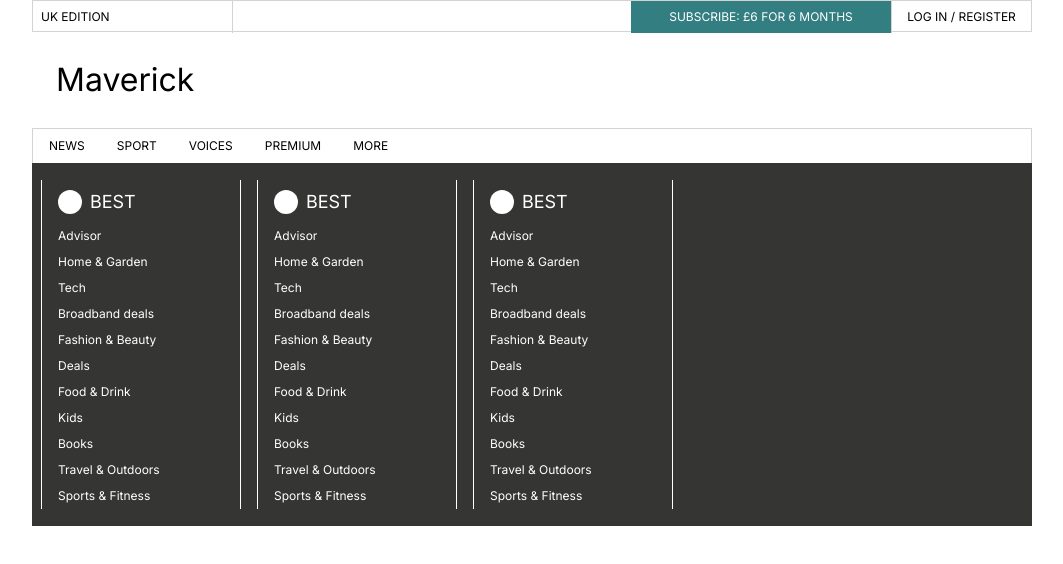
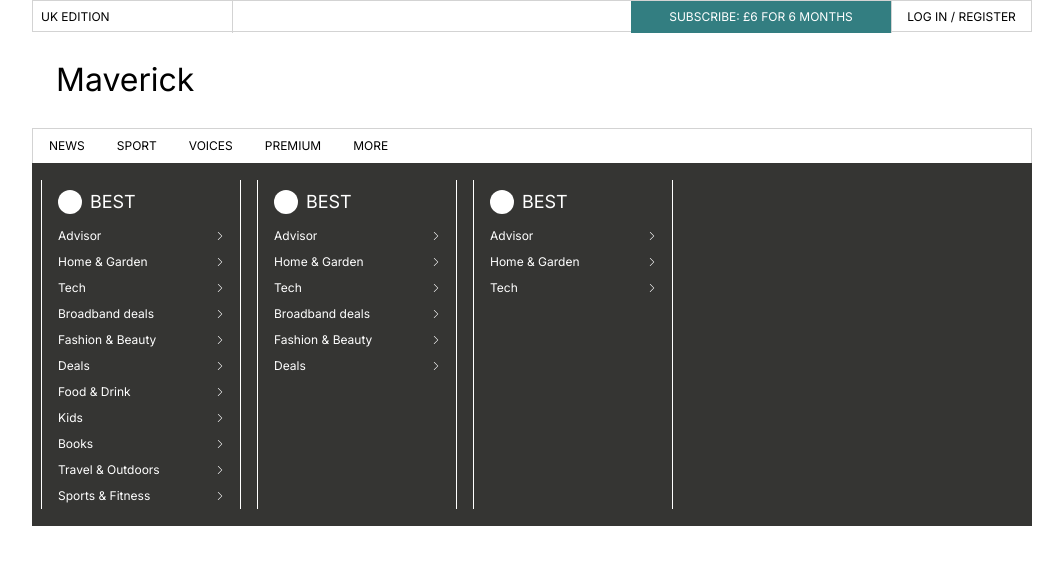
Before and after one commit to xalexkm/maverick-bdd, a Next.js app: page / in a window 1280 px wide. Shown: the top 564 px of the page, without its empty margins (108-1171 px from the left). Built offline with nearby package versions, Linux system fonts and the light colour scheme.

Commit message:
feat(header): add arrow icon to dropdown section items

```diff
--- a/src/app/page.tsx
+++ b/src/app/page.tsx
@@ -1,6 +1,7 @@
 'use client'
 import Wrapper from "@/components/utils/wrapper";
 import styled from "styled-components";
+import { SlArrowRight } from "react-icons/sl";
 
 const Logo = styled.div`
   width: 100px;
@@ -121,6 +122,14 @@
   text-transform: none;
   padding: var(--padding-small) 0;
   position: relative;
+  svg {
+    position: absolute;
+    height: var(--topic-section-arrow-size);
+    width: var(--topic-section-arrow-size);
+    top: 50%;
+    transform: translateY(-50%);
+    right: 0;
+  }
   &:hover {
     background: var(--grey);
     &:after {
@@ -134,6 +143,11 @@
     }
   }
 `
+
+const TopicDropdownItemMoreWithArrow = ({ children }: any) => <TopicDropdownItemMore>
+    { children }
+    <SlArrowRight />
+</TopicDropdownItemMore>
 
 const TopicDropdownItemMoreSection = styled.section`
   width: 200px;
@@ -225,6 +239,7 @@
 
 const TopicsSection = styled.section`
   position: relative;
+  --topic-section-arrow-size: 8px;
 `
 
 export default function Home() {
@@ -270,49 +285,38 @@
                             <TopicDropdownItemMoreSectionHead>
                                 <RoundIcon></RoundIcon>Best
                             </TopicDropdownItemMoreSectionHead>
-                            <TopicDropdownItemMore>Advisor</TopicDropdownItemMore>
-                            <TopicDropdownItemMore>Home & Garden</TopicDropdownItemMore>
-                            <TopicDropdownItemMore>Tech</TopicDropdownItemMore>
-                            <TopicDropdownItemMore>Broadband deals</TopicDropdownItemMore>
-                            <TopicDropdownItemMore>Fashion & Beauty</TopicDropdownItemMore>
-                            <TopicDropdownItemMore>Deals</TopicDropdownItemMore>
-                            <TopicDropdownItemMore>Food & Drink</TopicDropdownItemMore>
-                            <TopicDropdownItemMore>Kids</TopicDropdownItemMore>
-                            <TopicDropdownItemMore>Books</TopicDropdownItemMore>
-                            <TopicDropdownItemMore>Travel & Outdoors</TopicDropdownItemMore>
-                            <TopicDropdownItemMore>Sports & Fitness</TopicDropdownItemMore>
+                            <TopicDropdownItemMoreWithArrow>
+                                Advisor
+                            </TopicDropdownItemMoreWithArrow>
+                            <TopicDropdownItemMoreWithArrow>Home & Garden</TopicDropdownItemMoreWithArrow>
+                            <TopicDropdownItemMoreWithArrow>Tech</TopicDropdownItemMoreWithArrow>
+                            <TopicDropdownItemMoreWithArrow>Broadband deals</TopicDropdownItemMoreWithArrow>
+                            <TopicDropdownItemMoreWithArrow>Fashion & Beauty</TopicDropdownItemMoreWithArrow>
+                            <TopicDropdownItemMoreWithArrow>Deals</TopicDropdownItemMoreWithArrow>
+                            <TopicDropdownItemMoreWithArrow>Food & Drink</TopicDropdownItemMoreWithArrow>
+                            <TopicDropdownItemMoreWithArrow>Kids</TopicDropdownItemMoreWithArrow>
+                            <TopicDropdownItemMoreWithArrow>Books</TopicDropdownItemMoreWithArrow>
+                            <TopicDropdownItemMoreWithArrow>Travel & Outdoors</TopicDropdownItemMoreWithArrow>
+                            <TopicDropdownItemMoreWithArrow>Sports & Fitness</TopicDropdownItemMoreWithArrow>
                         </TopicDropdownItemMoreSection>
                         <TopicDropdownItemMoreSection>
                             <TopicDropdownItemMoreSectionHead>
                                 <RoundIcon></RoundIcon>Best
                             </TopicDropdownItemMoreSectionHead>
-                            <TopicDropdownItemMore>Advisor</TopicDropdownItemMore>
-                            <TopicDropdownItemMore>Home & Garden</TopicDropdownItemMore>
-                            <TopicDropdownItemMore>Tech</TopicDropdownItemMore>
-                            <TopicDropdownItemMore>Broadband deals</TopicDropdownItemMore>
-                            <TopicDropdownItemMore>Fashion & Beauty</TopicDropdownItemMore>
-                            <TopicDropdownItemMore>Deals</TopicDropdownItemMore>
-                            <TopicDropdownItemMore>Food & Drink</TopicDropdownItemMore>
-                            <TopicDropdownItemMore>Kids</TopicDropdownItemMore>
-                            <TopicDropdownItemMore>Books</TopicDropdownItemMore>
-                            <TopicDropdownItemMore>Travel & Outdoors</TopicDropdownItemMore>
-                            <TopicDropdownItemMore>Sports & Fitness</TopicDropdownItemMore>
+                            <TopicDropdownItemMoreWithArrow>Advisor</TopicDropdownItemMoreWithArrow>
+                            <TopicDropdownItemMoreWithArrow>Home & Garden</TopicDropdownItemMoreWithArrow>
+                            <TopicDropdownItemMoreWithArrow>Tech</TopicDropdownItemMoreWithArrow>
+                            <TopicDropdownItemMoreWithArrow>Broadband deals</TopicDropdownItemMoreWithArrow>
+                            <TopicDropdownItemMoreWithArrow>Fashion & Beauty</TopicDropdownItemMoreWithArrow>
+                            <TopicDropdownItemMoreWithArrow>Deals</TopicDropdownItemMoreWithArrow>
                         </TopicDropdownItemMoreSection>
                         <TopicDropdownItemMoreSection>
                             <TopicDropdownItemMoreSectionHead>
                                 <RoundIcon></RoundIcon>Best
                             </TopicDropdownItemMoreSectionHead>
-                            <TopicDropdownItemMore>Advisor</TopicDropdownItemMore>
-                            <TopicDropdownItemMore>Home & Garden</TopicDropdownItemMore>
-                            <TopicDropdownItemMore>Tech</TopicDropdownItemMore>
-                            <TopicDropdownItemMore>Broadband deals</TopicDropdownItemMore>
-                            <TopicDropdownItemMore>Fashion & Beauty</TopicDropdownItemMore>
-                            <TopicDropdownItemMore>Deals</TopicDropdownItemMore>
-                            <TopicDropdownItemMore>Food & Drink</TopicDropdownItemMore>
-                            <TopicDropdownItemMore>Kids</TopicDropdownItemMore>
-                            <TopicDropdownItemMore>Books</TopicDropdownItemMore>
-                            <TopicDropdownItemMore>Travel & Outdoors</TopicDropdownItemMore>
-                            <TopicDropdownItemMore>Sports & Fitness</TopicDropdownItemMore>
+                            <TopicDropdownItemMoreWithArrow>Advisor</TopicDropdownItemMoreWithArrow>
+                            <TopicDropdownItemMoreWithArrow>Home & Garden</TopicDropdownItemMoreWithArrow>
+                            <TopicDropdownItemMoreWithArrow>Tech</TopicDropdownItemMoreWithArrow>
                         </TopicDropdownItemMoreSection>
                     </TopicDropdownMore>
                 </TopicButtonMore>
```
